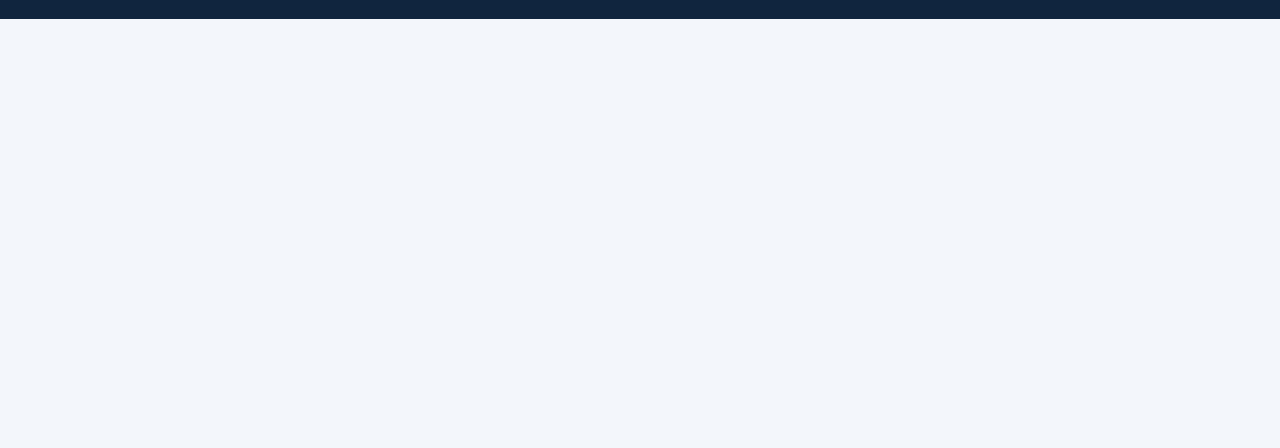
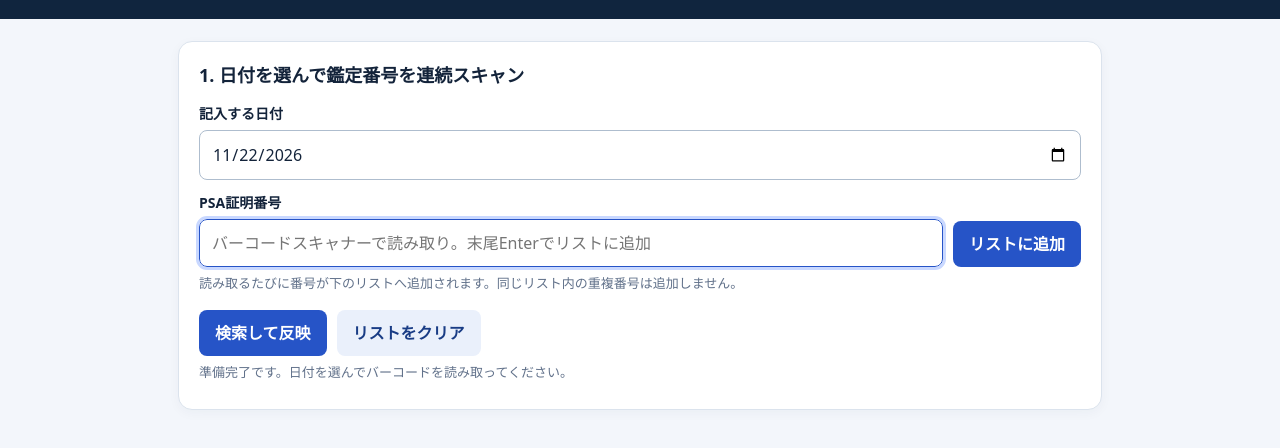
Before and after one commit to M0CH4771/PSA-ALT, a plain HTML site: page apps-script/Index.html in a window 1280 px wide. Shown: the part 84-532 px from the top of the page. Drawn offline with Linux system fonts and the light colour scheme.

Commit message:
Show batch form before Apps Script authorization (#8)

```diff
--- a/apps-script/Index.html
+++ b/apps-script/Index.html
@@ -54,10 +54,12 @@
   $('targetDate').value = `${today.getFullYear()}-${String(today.getMonth()+1).padStart(2,'0')}-${String(today.getDate()).padStart(2,'0')}`;
   function say(text, type='') { const el=$('status'); el.textContent=text; el.className=type||'small'; }
   function init() {
-    google.script.run.withSuccessHandler(state => {
-      if (!state.configured) { $('setup').style.display='block'; return; }
-      $('setup').style.display='none'; $('workflow').hidden=false; $('cert').focus();
-    }).withFailureHandler(err => { $('setup').style.display='block'; $('setupStatus').textContent=err.message||String(err); }).getAppState();
+    // Do not wait for a server call before showing the form. The bound-sheet
+    // authorization is checked when the user starts a batch, with errors shown in the app.
+    $('setup').style.display='none';
+    $('workflow').hidden=false;
+    $('cert').focus();
+    say('準備完了です。日付を選んでバーコードを読み取ってください。');
   }
   function addCert() {
     if (busy) return;
```
